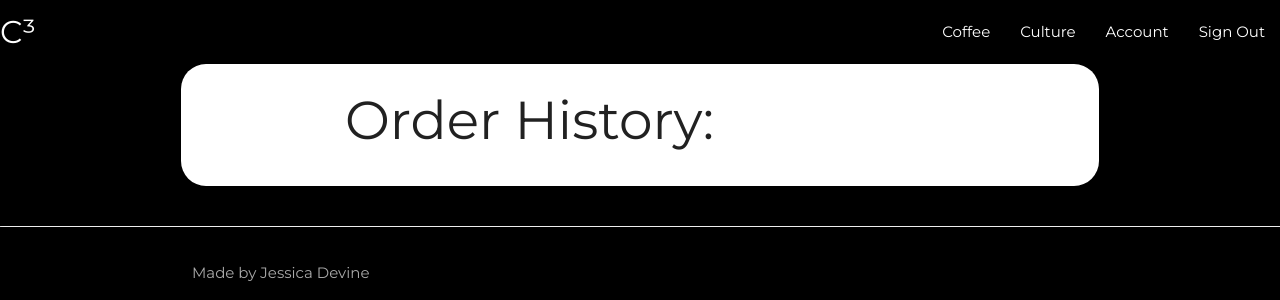
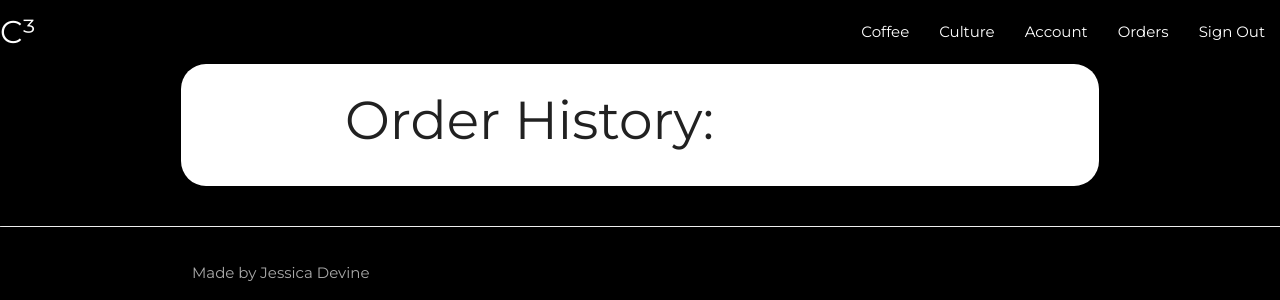
Before and after one commit to jessdevine/project-coffeecultureclub, a Django app: page /accounts/orders/ in a window 1280 px wide. Shown: the top 300 px of the page. Run offline with Django 3.2, Linux system fonts and the light colour scheme; the visitor is signed in with stand-in values (Sample User, id 1); data that the repository does not hold is empty; some libraries are stand-ins or nearby versions.

Commit message:
added orders to menu

```diff
--- a/templates/base.html
+++ b/templates/base.html
@@ -53,6 +53,7 @@
 
                      {% if user.is_authenticated %}
                         <li><a href="{% url 'profile' %}">Account</a></li>
+                        <li><a href="{% url 'orders' %}">Orders</a></li>
                         <li><a href="{% url 'logout' %}">Sign Out</a></li>
                     {%  else %}
                         <li><a href="{% url 'registration' %}">Join Club</a></li>
@@ -69,6 +70,7 @@
                         <li><a href="{% url 'get_posts' %}">Culture</a></li>
                        {% if user.is_authenticated %}
                         <li><a href="{% url 'profile' %}">Account</a></li>
+                        <li><a href="{% url 'orders' %}">Orders</a></li>
                         <li><a href="{% url 'logout' %}">Sign Out</a></li>
                     {%  else %}
                         <li><a href="{% url 'registration' %}">Join Club</a></li>
```
